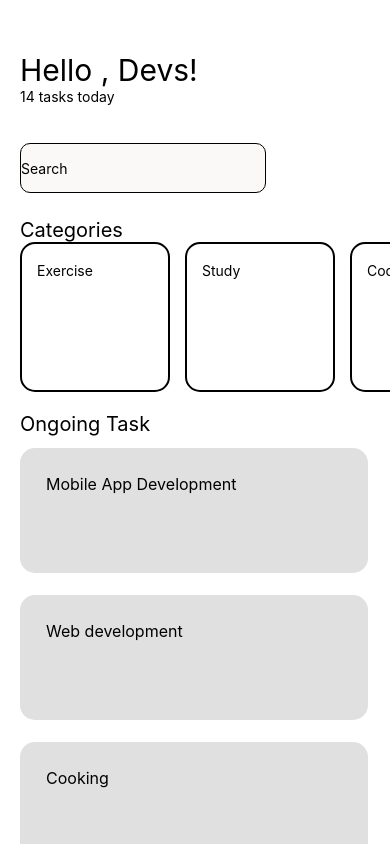
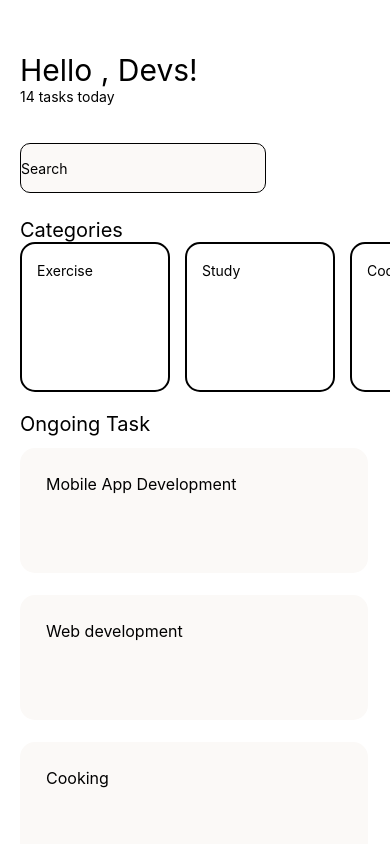
Before and after one commit to ESIANNAN/rn-assignment3-11347739, a React Native app: screen / in a window 390 px wide. Built offline with nearby package versions, Linux system fonts and the light colour scheme.

Commit message:
Update App.js
changed color of the task box

```diff
--- a/App.js
+++ b/App.js
@@ -117,7 +117,7 @@ const styles = StyleSheet.create({
     marginTop:20,
   },
    taskBox: {
-    backgroundColor: '#E0E0E0',
+    backgroundColor: '#FBF9F7',
     borderRadius: 15,
     marginBottom: 10,
     marginTop: 12,
```
